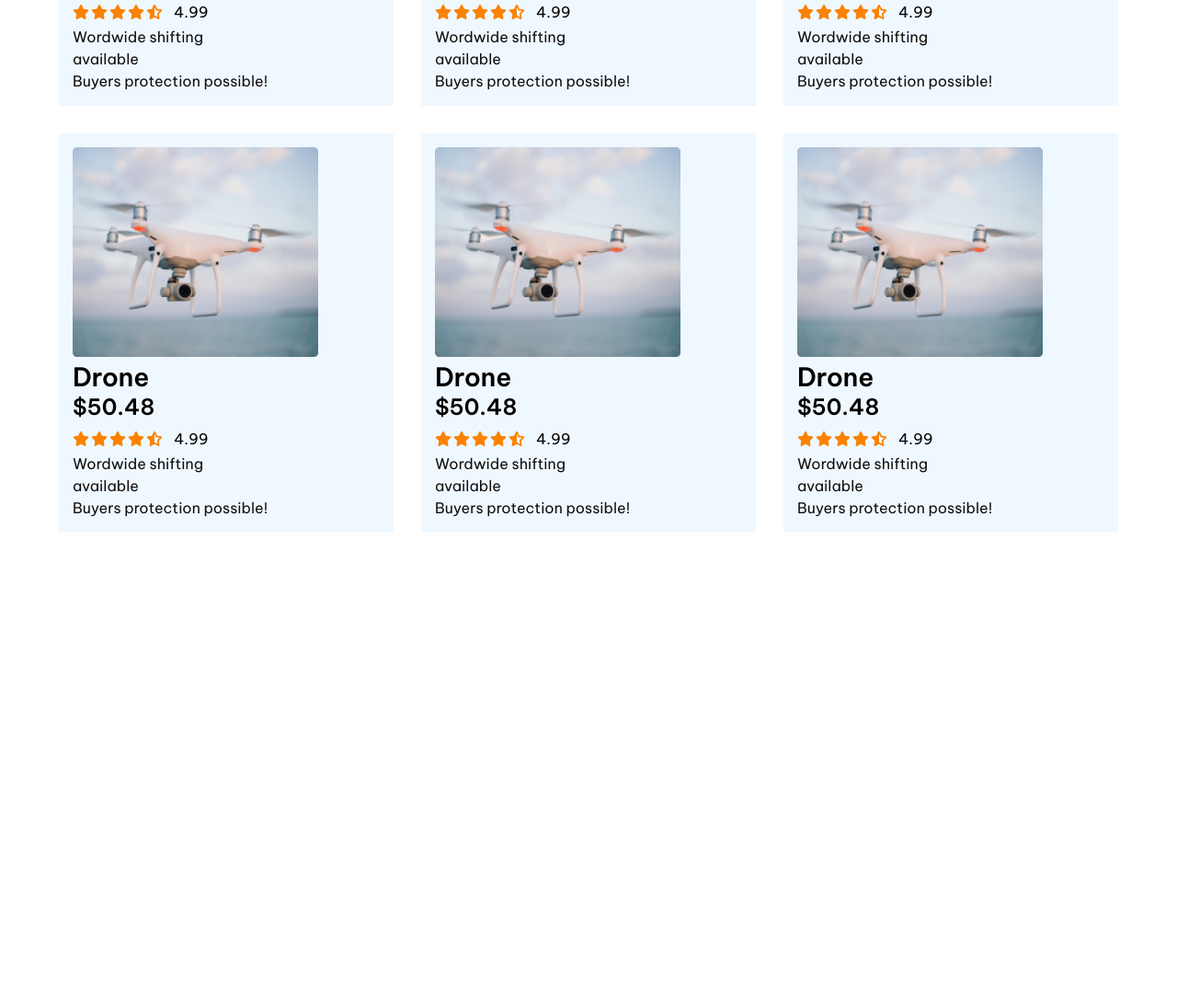
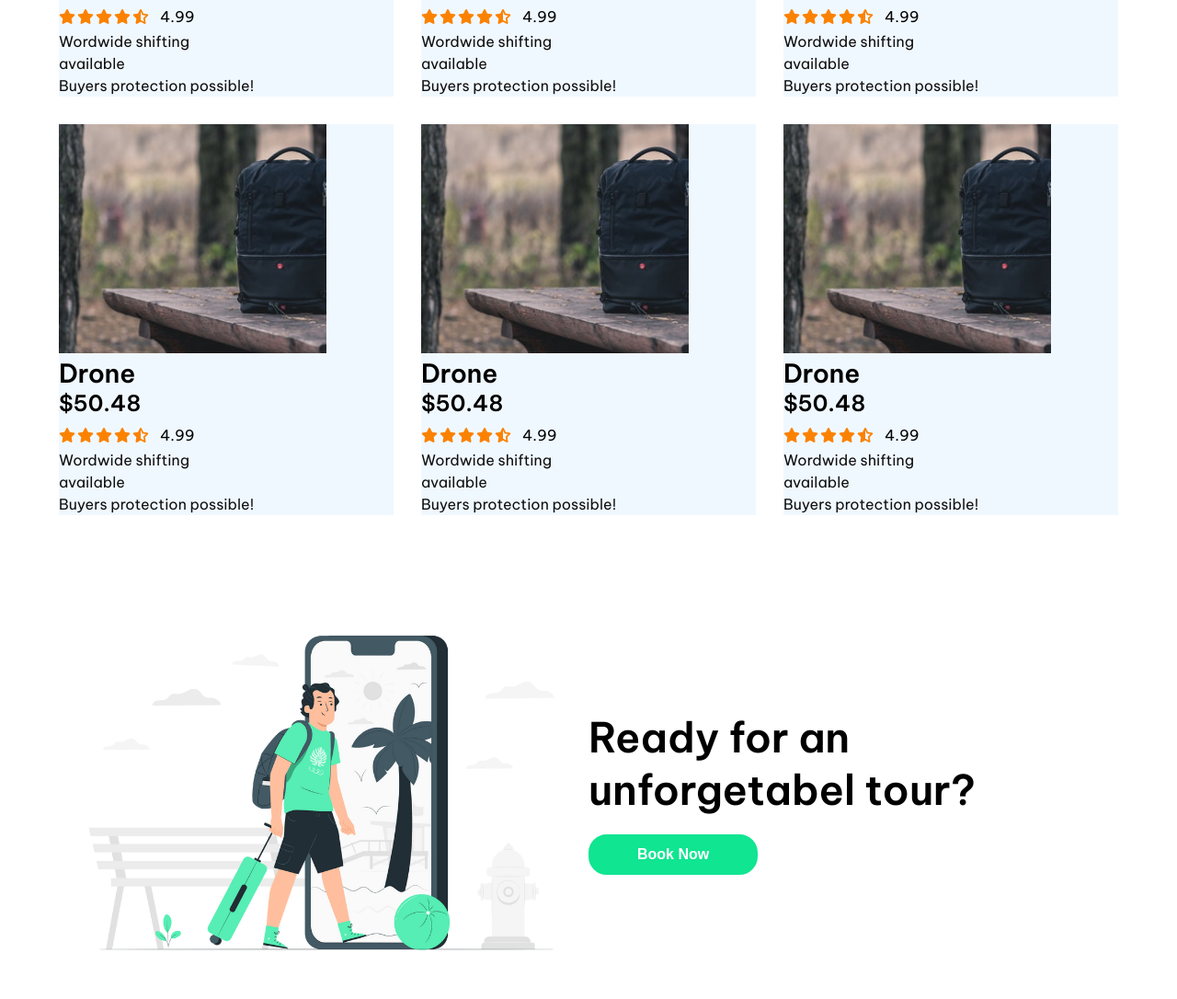
Before and after one commit to shahnmah/Travel-Influencer, a plain HTML site: page index.html in a window 1280 px wide. Shown: the part 1306-2392 px from the top of the page at 92% size. Before the commit the page ends 1965 px from the top, so only its background shows below. Drawn offline with Linux system fonts and the light colour scheme.

Commit message:
travel plan added

```diff
--- a/css/style.css
+++ b/css/style.css
@@ -146,7 +146,7 @@ li{
     display: flex;
     flex-direction: column;
     background-color: aliceblue;
-    padding: 15px;
+
 }
 .gear-cart img{
     width: 80%;
@@ -163,3 +163,23 @@ li{
 .ratings .rating-point{
     margin-left: 10px;
 }
+
+
+.travel-plan{
+    display: grid;
+    grid-template-columns: repeat(2,1fr);
+}
+.travel-plan .plan-img img{
+    width: 100%;
+}
+.plan-text{
+    display: flex;
+    flex-direction: column;
+    justify-content: center;
+}
+.plan-text h1{
+    padding-bottom: 20px;
+}
+.plan-text button{
+    width: fit-content;
+}
--- a/index.html
+++ b/index.html
@@ -86,7 +86,7 @@
             <div class="travel-gear-part">
                 <div class="gear-cart">
                     <div class="gear-img">
-                        <img src="images/drone.png" alt="">
+                        <img src="images/gear-1.jpg" alt="">
                     </div>
                     <div class="gear">
                         <h3>Drone</h3>
@@ -108,7 +108,7 @@
                 </div>
                 <div class="gear-cart">
                     <div class="gear-img">
-                        <img src="images/drone.png" alt="">
+                        <img src="images/gear-1.jpg" alt="">
                     </div>
                     <div class="gear">
                         <h3>Drone</h3>
@@ -130,7 +130,7 @@
                 </div>
                 <div class="gear-cart">
                     <div class="gear-img">
-                        <img src="images/drone.png" alt="">
+                        <img src="images/gear-1.jpg" alt="">
                     </div>
                     <div class="gear">
                         <h3>Drone</h3>
@@ -152,7 +152,7 @@
                 </div>
                 <div class="gear-cart">
                     <div class="gear-img">
-                        <img src="images/drone.png" alt="">
+                        <img src="images/gear-1.jpg" alt="">
                     </div>
                     <div class="gear">
                         <h3>Drone</h3>
@@ -174,7 +174,7 @@
                 </div>
                 <div class="gear-cart">
                     <div class="gear-img">
-                        <img src="images/drone.png" alt="">
+                        <img src="images/gear-1.jpg" alt="">
                     </div>
                     <div class="gear">
                         <h3>Drone</h3>
@@ -196,7 +196,7 @@
                 </div>
                 <div class="gear-cart">
                     <div class="gear-img">
-                        <img src="images/drone.png" alt="">
+                        <img src="images/gear-1.jpg" alt="">
                     </div>
                     <div class="gear">
                         <h3>Drone</h3>
@@ -222,6 +222,20 @@
     </section>
 
 
+    <section id="plan-part">
+        <div class="container">
+            <div class="travel-plan">
+                <div class="plan-img">
+                    <img src="images/travel-plan.png" alt="travel">
+                </div>
+                <div class="plan-text">
+                    <h1>Ready for an unforgetabel tour?</h1>
+                    <button class="main-button">Book Now</button>
+                </div>
+            </div>
+        </div>
+    </section>
+
 
 
 
```
Also changed, not shown: images/gear-1.jpg (added), images/travel-plan.png (added).
